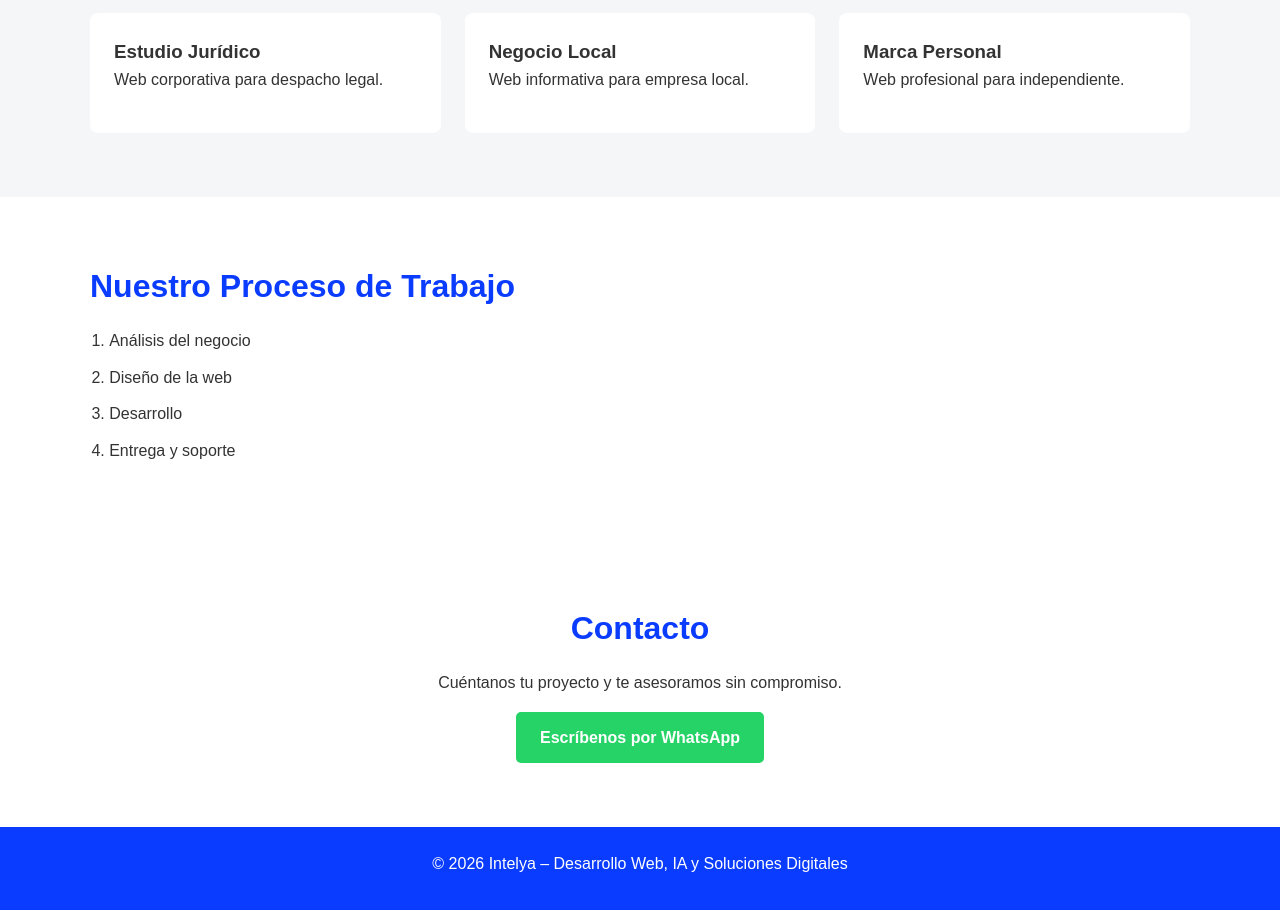
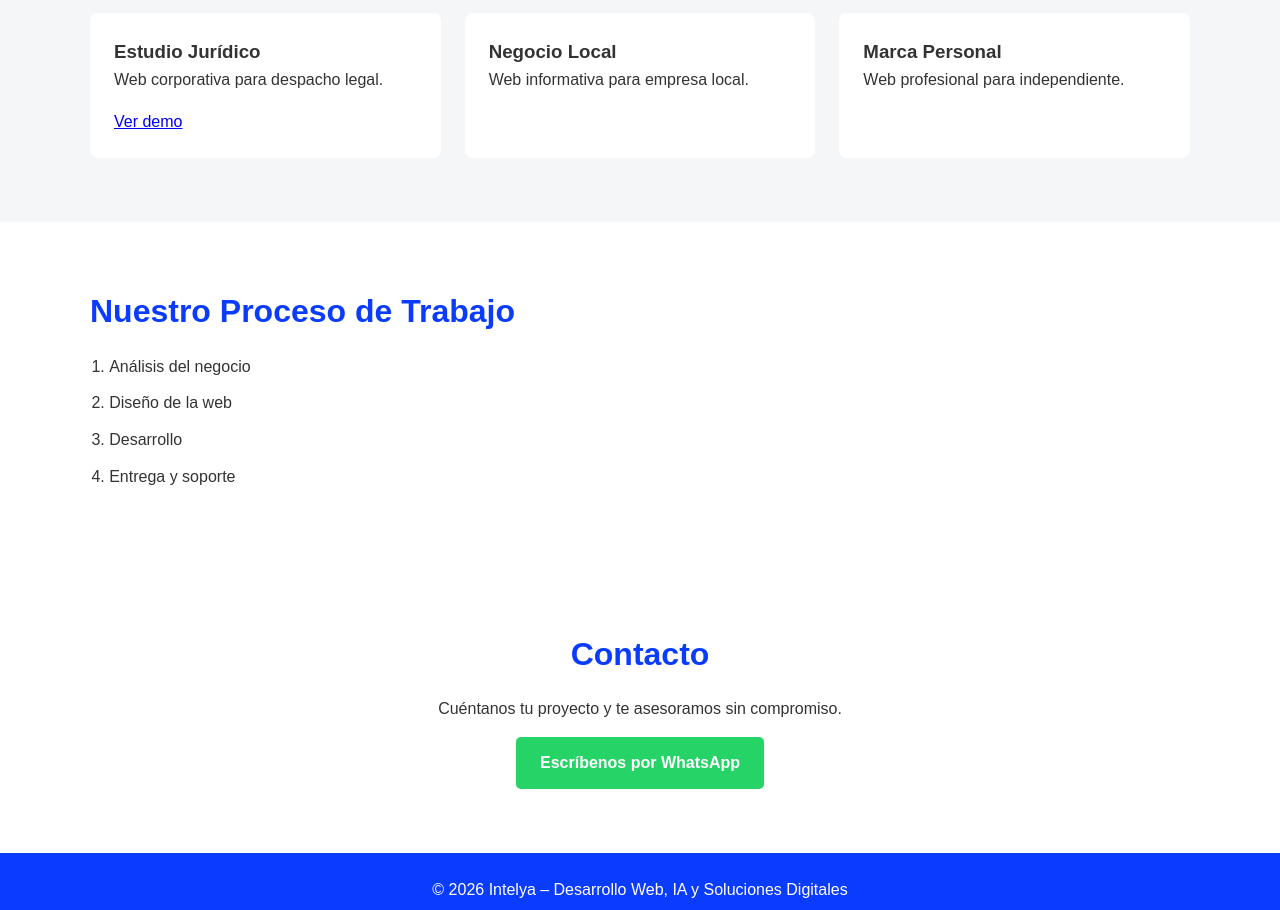
Before and after one commit to intelya1979-1979/intelya-web, a plain HTML site: page public/index.html in a window 1280 px wide. Shown: the part 1216-2126 px from the top of the page. Drawn offline with Linux system fonts and the light colour scheme.

Commit message:
Fix HTML formatting and add demo link

```diff
--- a/public/index.html
+++ b/public/index.html
@@ -82,6 +82,9 @@
         <div class="proyecto">
           <h3>Estudio Jurídico</h3>
           <p>Web corporativa para despacho legal.</p>
+          <a href= "https://estudio-juridico-demo.vercel.app/" target= "_blank">
+            Ver demo
+          </a>
         </div>
 
         <div class="proyecto">
```
